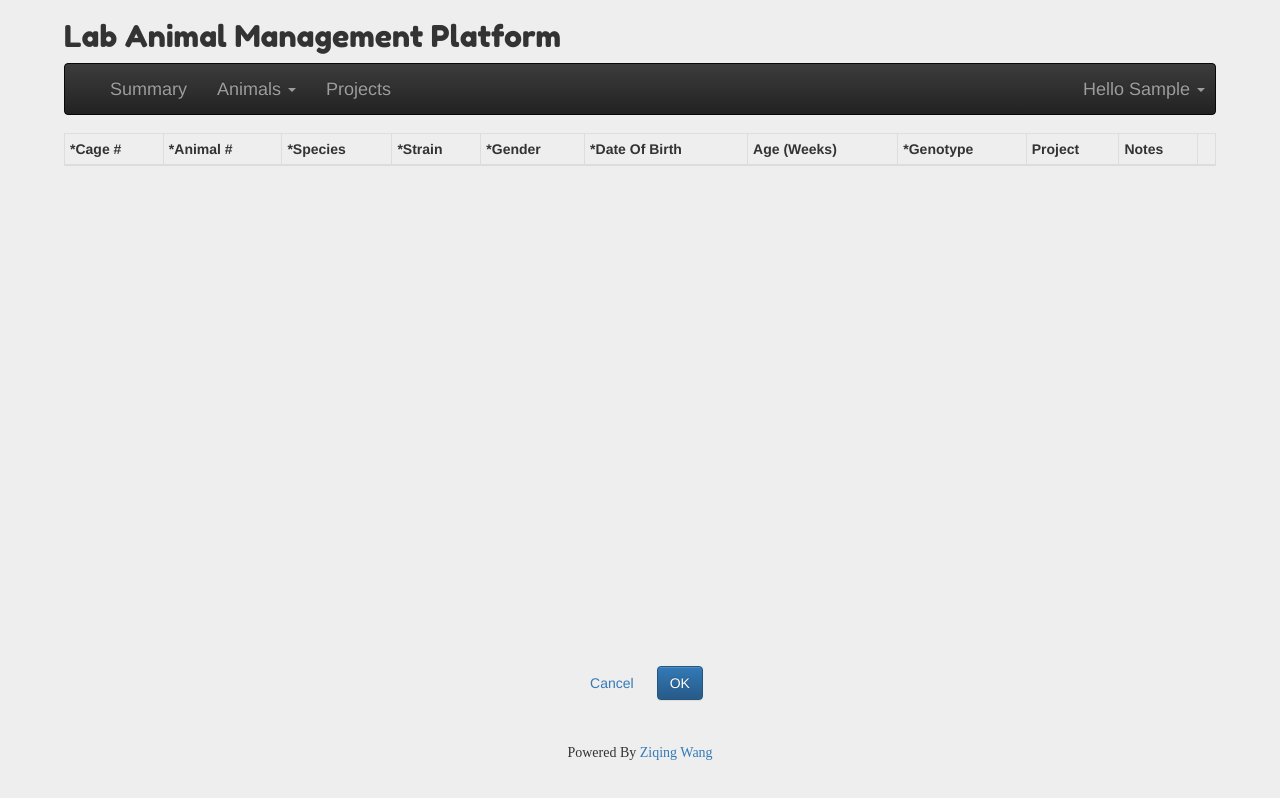
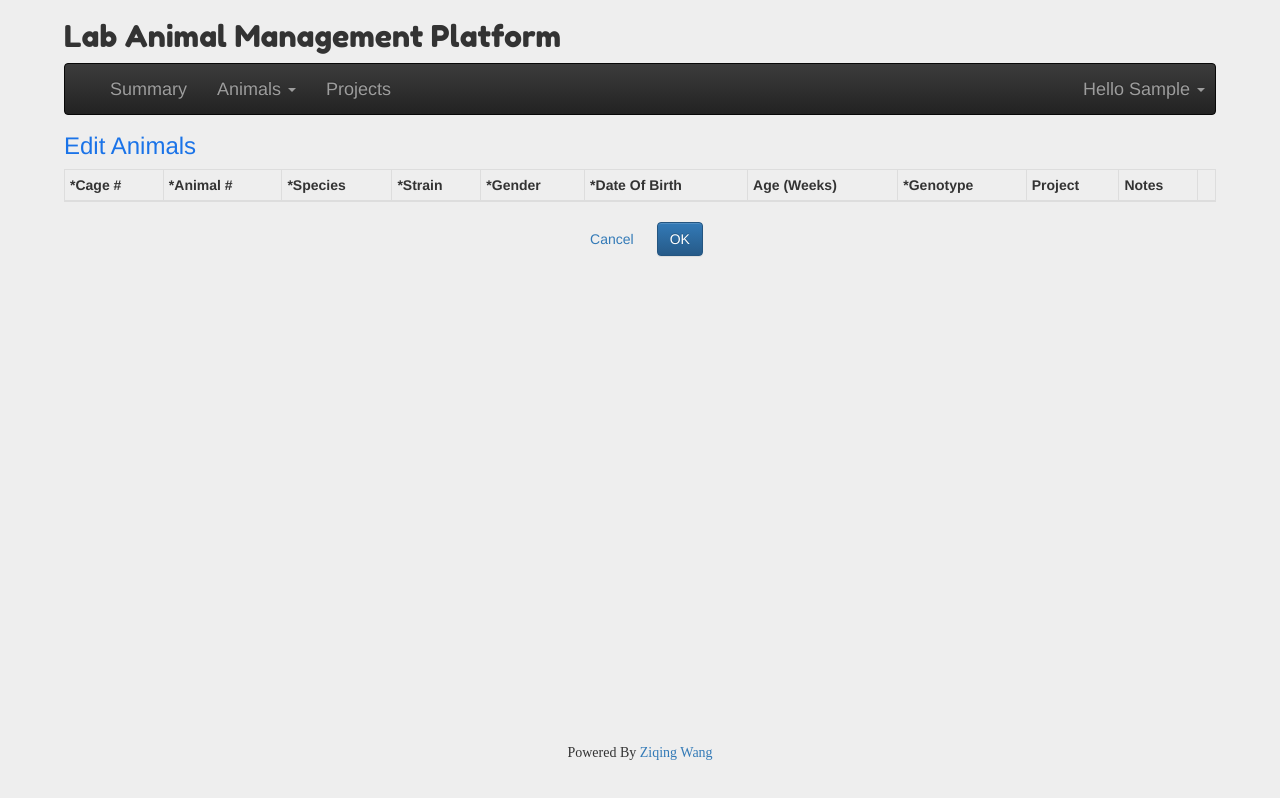
Before and after one commit to ziqingW/LabAnimal, a React (Create React App) app in the folder client/: page /animals/edit in a window 1280 px wide. Built offline with nearby package versions, Linux system fonts and the light colour scheme; sample sign-in values are in the browser's storage; a web font is replaced by a local one.

Commit message:
edit table style

```diff
--- a/client/src/jsxs/AnimalEdit.jsx
+++ b/client/src/jsxs/AnimalEdit.jsx
@@ -208,7 +208,9 @@ export class AnimalEdit extends React.Component {
     return (this.state.redirect ? <Redirect to="/animals" /> :
       (<div className="content-wrap">
         <Navigation />
-        <Table striped bordered condensed hover className="user-tables">
+        <div className="user-tables">
+          <h3>Edit Animals</h3>
+        <Table striped bordered condensed hover>
           <thead>
             <tr>
               <th>*Cage #</th>
@@ -237,6 +239,7 @@ export class AnimalEdit extends React.Component {
           </div>
           <HelpBlock className="animal-table-help">{this.state.message}</HelpBlock>
         </div>
+      </div>
         <Footer />
       </div>)
     )
```
